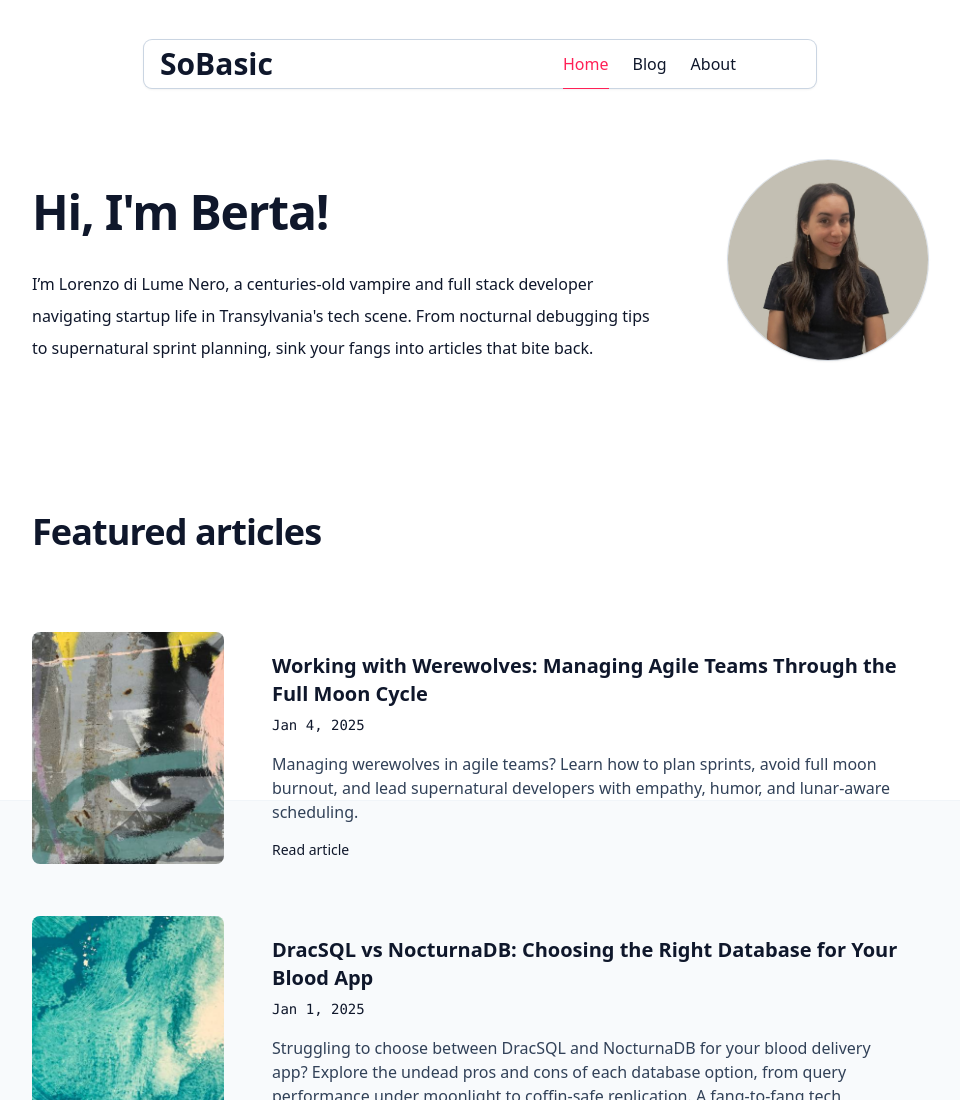
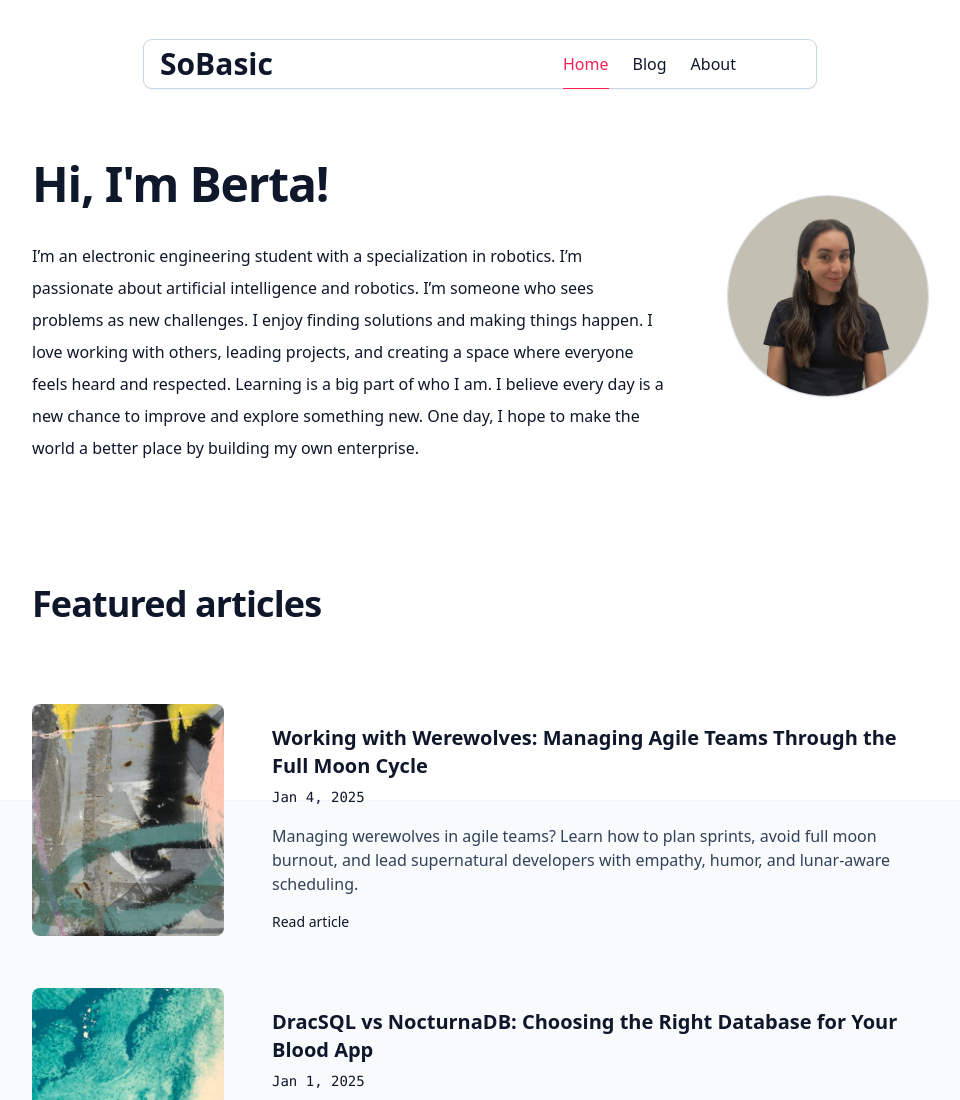
Before and after one commit to bertaaparicio/bertaaparicio.github.io, an Astro site: page / in a window 1280 px wide. Shown: the top 1100 px of the page, without its empty margins (160-1120 px from the left). Built offline with nearby package versions, Linux system fonts and the light colour scheme; Astro itself is replaced by a stand-in of ours; some icons are missing.

Commit message:
presentacio

```diff
--- a/src/pages/index.astro
+++ b/src/pages/index.astro
@@ -20,11 +20,12 @@ import NewsletterForm from "../components/NewsletterForm.astro";
 				</h1>
 				<div class="mt-8 leading-8">
 					<p>
-						I’m Lorenzo di Lume Nero, a centuries-old vampire and
-						full stack developer navigating startup life in
-						Transylvania's tech scene. From nocturnal debugging tips
-						to supernatural sprint planning, sink your fangs into
-						articles that bite back.
+						I’m an electronic engineering student with a specialization in robotics.
+						I’m passionate about artificial intelligence and robotics.
+						I’m someone who sees problems as new challenges. I enjoy finding solutions and making things happen.
+						I love working with others, leading projects, and creating a space where everyone feels heard and respected.
+						Learning is a big part of who I am. I believe every day is a new chance to improve and explore something new.
+						One day, I hope to make the world a better place by building my own enterprise.
 					</p>
 				</div>
 			</div>
```
